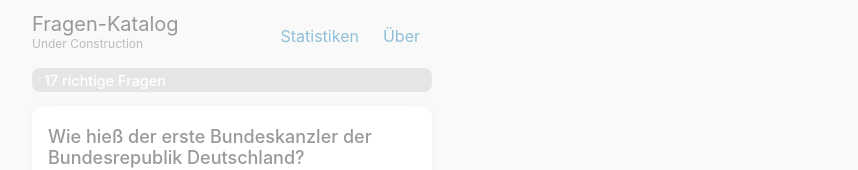
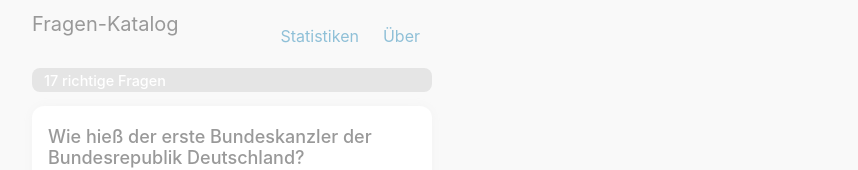
Before and after one commit to roieshalom/fragen-katalog-v2, a React (Vite) app: page / in a window 1280 px wide. Shown: the top 170 px of the page, without its empty margins (408-1266 px from the left). Built offline with nearby package versions, Linux system fonts and the light colour scheme.

Commit message:
Remove 'Under Construction' subtitle from header

```diff
--- a/src/App.jsx
+++ b/src/App.jsx
@@ -159,7 +159,6 @@ export default function App() {
         <div className="header-inner">
           <div className="header-titles">
             <h1 className="app-title">Fragen-Katalog</h1>
-            <p className="subtitle">Under Construction</p>
           </div>
           <div className="header-links">
             {SHOW_STATS && (
```
